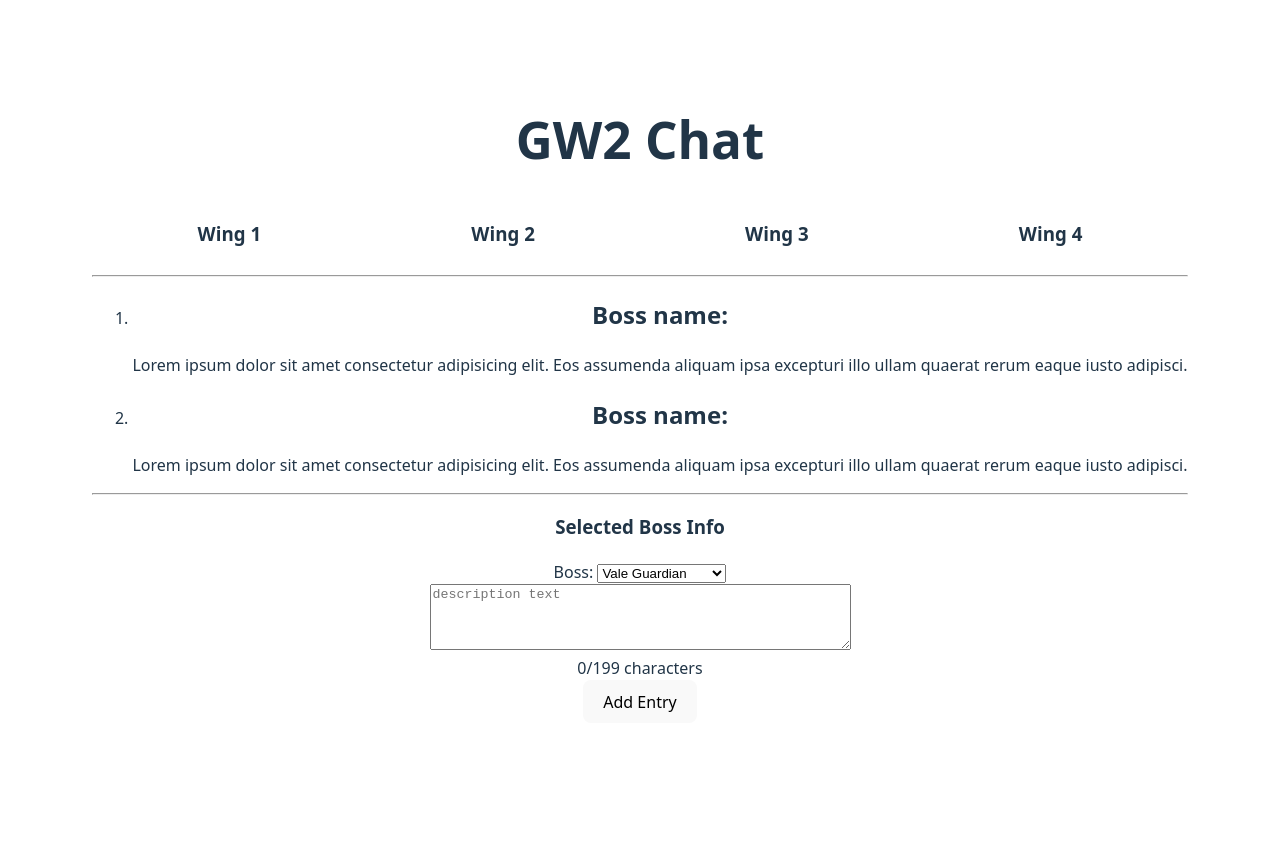
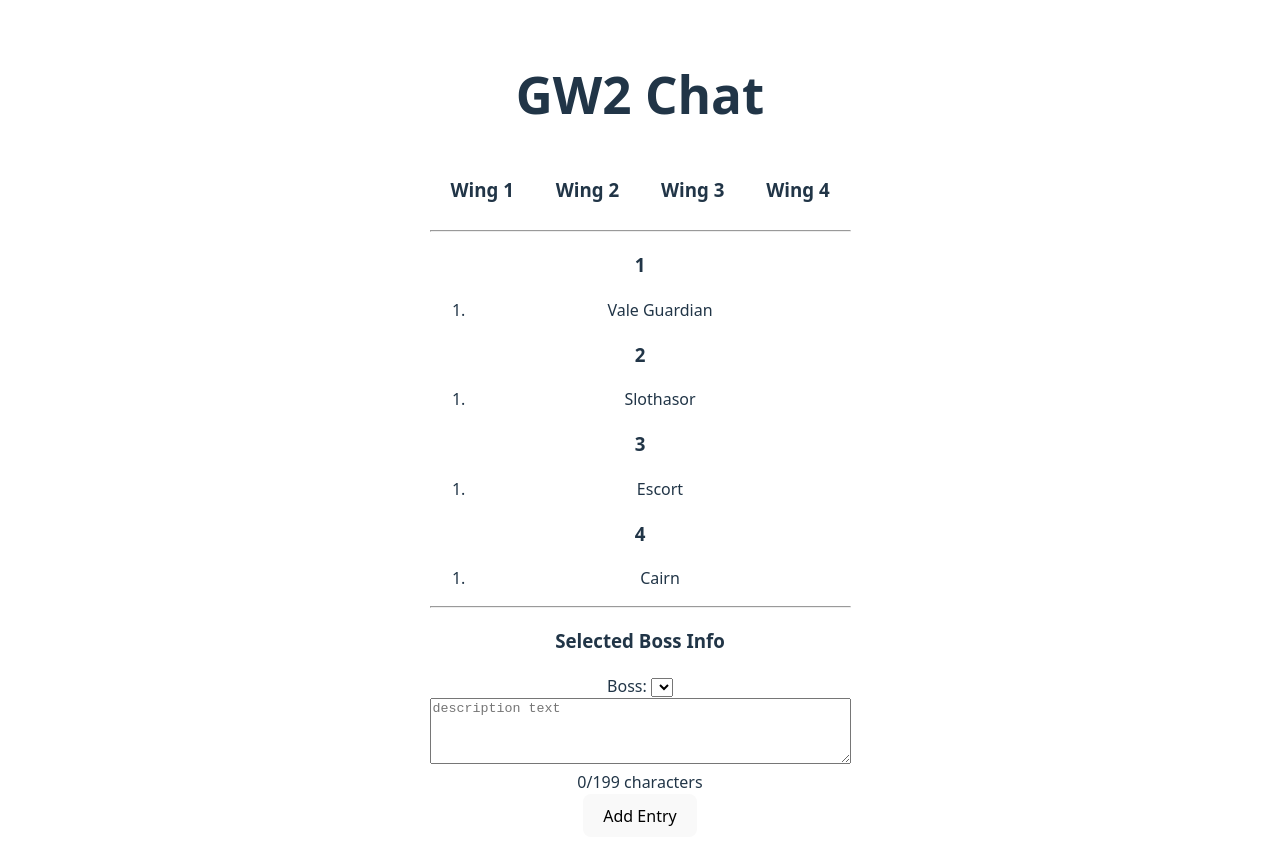
Before and after one commit to ag7621/project-gw2-comm-chat-v2, a React (Vite) app: page / in a window 1280 px wide. Shown: the top 864 px of the page. Before the commit the page ends 800 px from the top, so only its background shows below. Built offline with nearby package versions, Linux system fonts and the light colour scheme.

Commit message:
changed data structure, component functionality

```diff
--- a/src/App.jsx
+++ b/src/App.jsx
@@ -36,7 +36,11 @@
       </header>
 
       <main>
-        <List />
+        {/* <List entryData={data} /> */}
+        {data.map((wing) => (
+          // <h3>{wing.wing}</h3>
+          <List wing={wing} />
+        ))}
       </main>
 
       <hr />
--- a/src/Data.js
+++ b/src/Data.js
@@ -1,19 +1,58 @@
+// const bossList = [
+//   { name: 'Vale Guardian', wing: 1, entries: [] },
+//   { name: 'Spirit Woods', wing: 1, entries: [] },
+//   { name: 'Gorseval', wing: 1, entries: [] },
+//   { name: 'Sabetha', wing: 1, entries: [] },
+//   { name: 'Slothasor', wing: 2, entries: [] },
+//   { name: 'Bandit Trio', wing: 2, entries: [] },
+//   { name: 'Matthias', wing: 2, entries: [] },
+//   { name: 'Escort', wing: 3, entries: [] },
+//   { name: 'Keep Construct', wing: 3, entries: [] },
+//   { name: 'Twisted Castle', wing: 3, entries: [] },
+//   { name: 'Xera', wing: 3, entries: [] },
+//   { name: 'Cairn', wing: 4, entries: [] },
+//   { name: 'Mursaat Overseer', wing: 4, entries: [] },
+//   { name: 'Samarog', wing: 4, entries: [] },
+//   { name: 'Deimos', wing: 4, entries: [] },
+// ];
+
 const bossList = [
-  { name: 'Vale Guardian', wing: 1, entries: [] },
-  { name: 'Spirit Woods', wing: 1, entries: [] },
-  { name: 'Gorseval', wing: 1, entries: [] },
-  { name: 'Sabetha', wing: 1, entries: [] },
-  { name: 'Slothasor', wing: 2, entries: [] },
-  { name: 'Bandit Trio', wing: 2, entries: [] },
-  { name: 'Matthias', wing: 2, entries: [] },
-  { name: 'Escort', wing: 3, entries: [] },
-  { name: 'Keep Construct', wing: 3, entries: [] },
-  { name: 'Twisted Castle', wing: 3, entries: [] },
-  { name: 'Xera', wing: 3, entries: [] },
-  { name: 'Cairn', wing: 4, entries: [] },
-  { name: 'Mursaat Overseer', wing: 4, entries: [] },
-  { name: 'Samarog', wing: 4, entries: [] },
-  { name: 'Deimos', wing: 4, entries: [] },
+  {
+    wing: 1,
+    bosses: [
+      {
+        name: 'Vale Guardian',
+        entries: [],
+      },
+    ],
+  },
+  {
+    wing: 2,
+    bosses: [
+      {
+        name: 'Slothasor',
+        entries: [],
+      },
+    ],
+  },
+  {
+    wing: 3,
+    bosses: [
+      {
+        name: 'Escort',
+        entries: [],
+      },
+    ],
+  },
+  {
+    wing: 4,
+    bosses: [
+      {
+        name: 'Cairn',
+        entries: [],
+      },
+    ],
+  },
 ];
 
 export default bossList;
--- a/src/components/Item.jsx
+++ b/src/components/Item.jsx
@@ -1,15 +1,18 @@
 import React from 'react';
 
-function Item() {
+function Item({ boss }) {
   return (
     <>
       <li>
+        <p>{boss.name}</p>
+      </li>
+      {/* <li>
         <h2>Boss name:</h2>
         <p>
           Lorem ipsum dolor sit amet consectetur adipisicing elit. Eos assumenda
           aliquam ipsa excepturi illo ullam quaerat rerum eaque iusto adipisci.
         </p>
-      </li>
+      </li> */}
     </>
   );
 }
--- a/src/components/List.jsx
+++ b/src/components/List.jsx
@@ -1,12 +1,25 @@
 import React from 'react';
 import Item from './Item';
 
-function List() {
+function List({ wing }) {
   return (
-    <ol>
-      <Item />
-      <Item />
-    </ol>
+    <>
+      <h3>{wing.wing}</h3>
+      <ol>
+        {wing.bosses.map((boss) => (
+          // <p>{boss.name}</p>
+          <Item boss={boss} />
+        ))}
+      </ol>
+    </>
+
+    // <ol>
+
+    //   {/* {entryData.map((bossName) => (
+    //     <h3>{bossName.name}</h3>
+    //   ))} */}
+    //   {/* <Item/> */}
+    // </ol>
   );
 }
 
```
